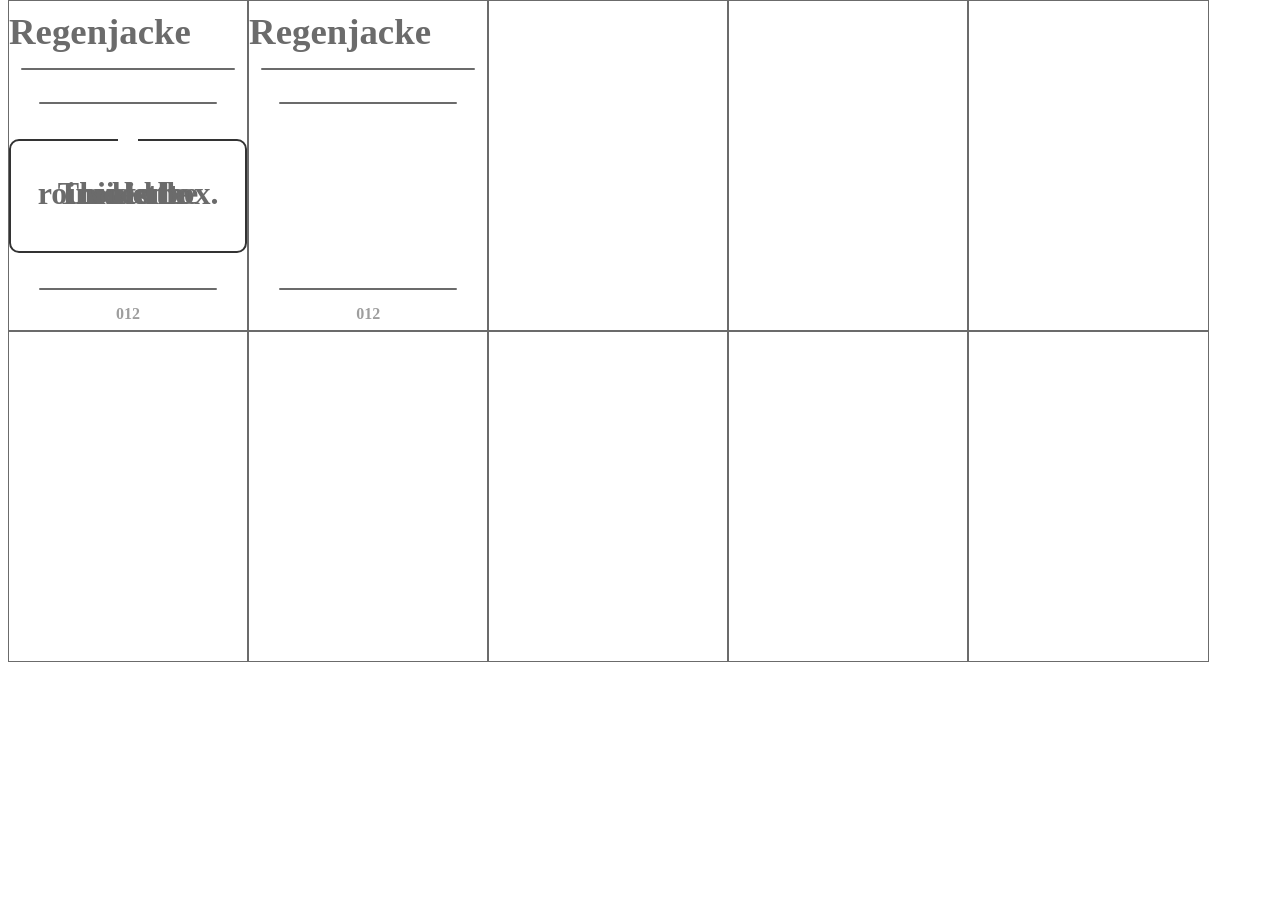
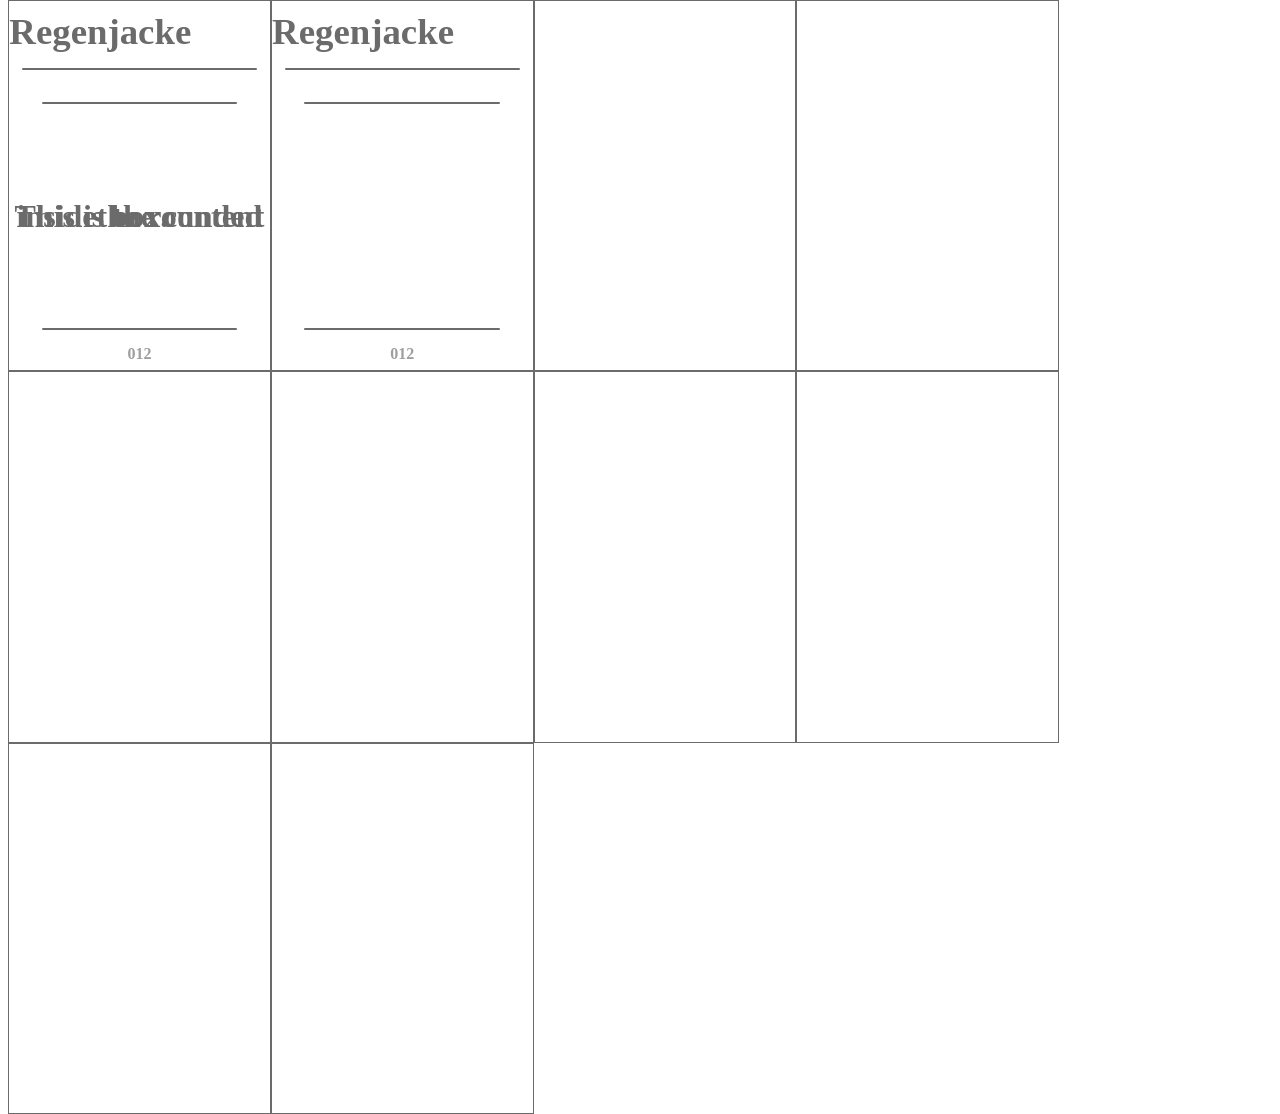

card design

--- a/cards/cards.css
+++ b/cards/cards.css
@@ -1,36 +1,5 @@
 
-/* Boxes */
 
-.card-with-icon {
-    /* Establish positioning context for the icon */
-    position: relative; 
-    /*width: 90%;*/
-    min-height: 70px;
-    padding: 20px;
-    /* Apply border and rounding to the main container */
-    border: 2px solid #333;
-    border-radius: 10px; 
-  }
-  
-  .icon-container {
-    color: red;
-    /* Take the icon out of the normal flow for precise placement */
-    position: absolute; 
-    /* Center horizontally: move to 50% from the left, then translate back half its width */
-    left: 50%; 
-    transform: translateX(-50%);
-    /* Position vertically: move to the top of the container, then translate up half its height */
-    top: 0; 
-    transform: translate(-50%, -50%); /* Combine horizontal and vertical centering */
-    
-    /* Style the icon container to "break" the border */
-    background-color: white; /* **Crucial:** Match this to your div's background/page background */
-    padding: 5px 10px; /* Add padding around the icon */
-    z-index: 10; /* Ensure the icon sits above the border */
-    /* Remove the top border part visually if you want a clean break */
-    /* Optionally, give it its own little background/border if needed */
-  }
-  
 
 /********** STRUCT **********/
 
@@ -42,8 +11,8 @@
 .width70 {width: 70%;}
 
 .card {
-    width : 63mm;
-    height: 87mm;
+    width : 69mm;
+    height: 97.7mm;
 
     float: left;
 
@@ -52,6 +21,21 @@
 
     display: flex;
     flex-direction: column;
+}
+
+.card > .head {
+    margin-top: 3mm;
+}
+
+.card > .body {
+    /* This vert. centers the body content
+    flex-grow: 1; 
+    display: flex; 
+    flex-direction: column; 
+    justify-content: center;
+    */
+    /* This is only for when the body is not vert. centered */
+    margin-top: 0mm;
 }
 
 .elem {
@@ -71,12 +55,39 @@
 }
 
 
+.title {
+    float: left;
+    width: 80%;
+    text-align: center;
+}
+
+
+.effectbox {
+    margin: 5mm auto;
+    width: 80%;
+    border: 2px solid #333; border-radius: 10px;
+}
+
 
 /********** ICONS **********/
 
-.boxicon {
-    position: absolute;
+.icon {
+    vertical-align: middle;
     color: #6b6b6b;
+}
+
+.icon.title {
+    float: left;
+    width:8%;
+    margin-left: 2%;
+}
+.icon.title:last-child {
+    margin-left: 0%;
+    margin-right: 2%;
+}
+
+.effectbox > .icon:first-child {
+    position: absolute;
     /* Center horizontally: move to 50% from the left, then translate back half its width 
     left: 50%; 
     */transform: translateX(-50%);
@@ -92,10 +103,8 @@
     /* Optionally, give it its own little background/border if needed */
 }
 
-.icon {
-    vertical-align: middle;
-    color: #6b6b6b;
-}
+
+
 .icon.main {
     margin-top: 0.7rem;
 }
